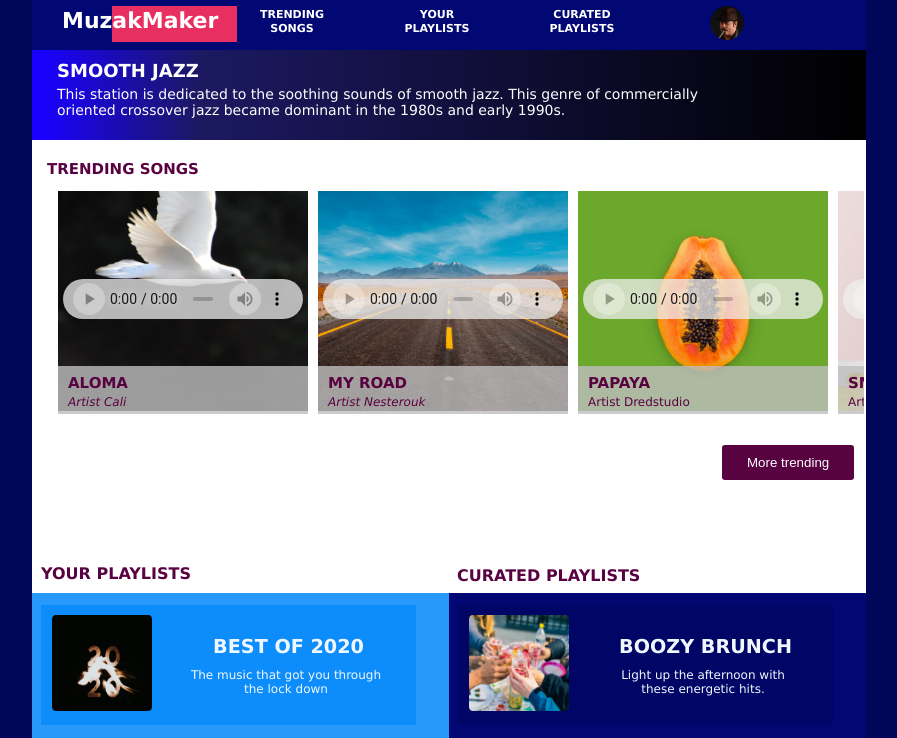
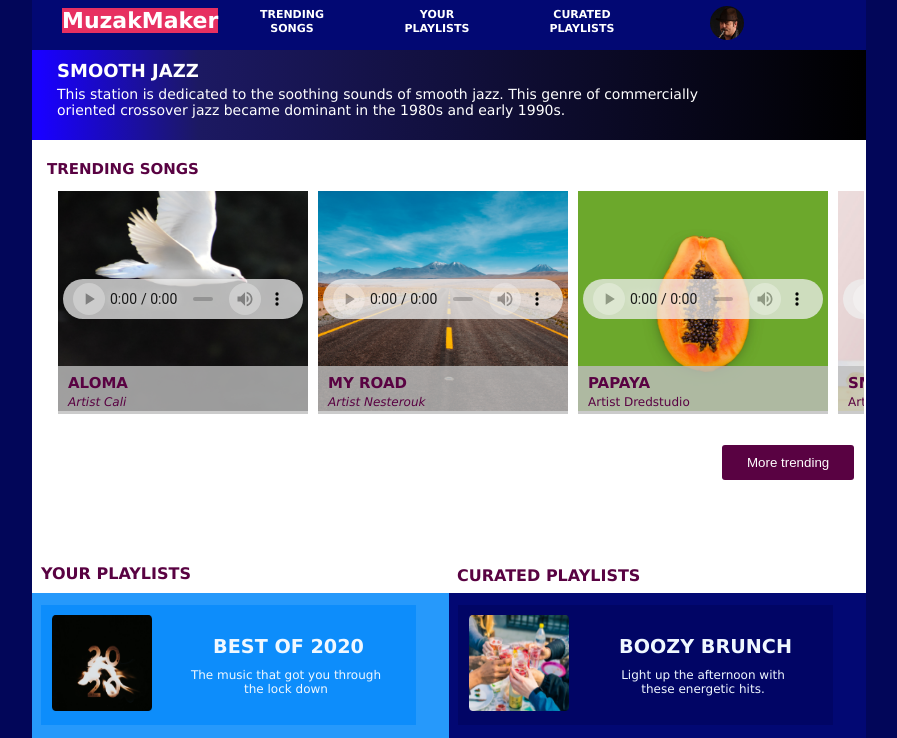
Before and after one commit to nschasny/streamingmedia, a plain HTML site: page index.html in a window 1280 px wide. In both pictures the pointer is over the link "MuzakMaker". Shown: the top 738 px of the page, without its empty margins (191-1088 px from the left). Drawn offline with Linux system fonts and the light colour scheme.

Commit message:
Add files via upload

```diff
--- a/index.html
+++ b/index.html
@@ -16,7 +16,7 @@
         <label for="toggle">
             <span class = "steps"></span>
         </label>
-
+        <h1>MuzakMaker</h1>
             <ul class = "menu">
                 <li><a href="#">MuzakMaker</a></li>
                 <li><a href="#">TRENDING SONGS </a></li>
--- a/styles.css
+++ b/styles.css
@@ -72,17 +72,16 @@ html{
 
 
     }
-    li:hover{
 
-        background-color: #e73061;
-
-    }
     a{
         font-size: 11px;
         color: white;
         text-decoration: none;
         font-weight:bolder;
 
+    }
+    .menu li:nth-child(1) a:hover {
+        background-color: #e73061;
     }
 
 
```
